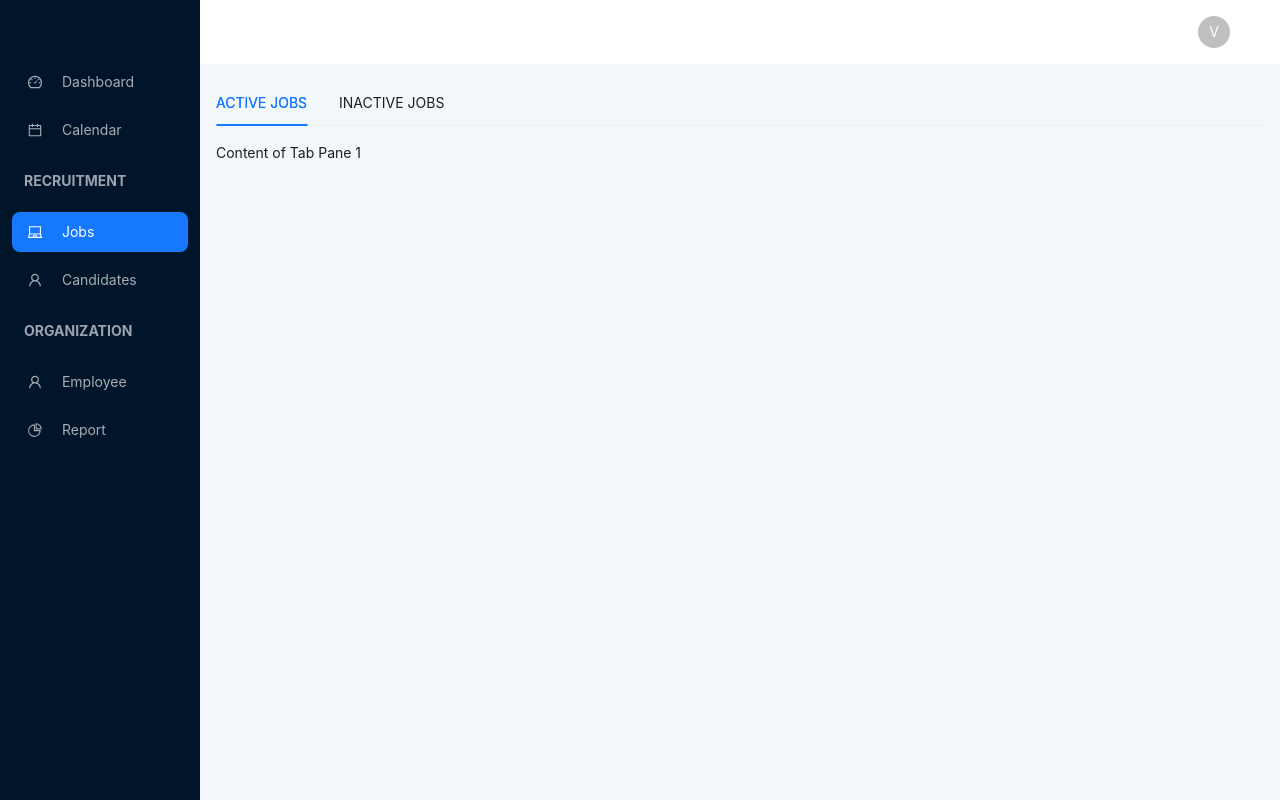
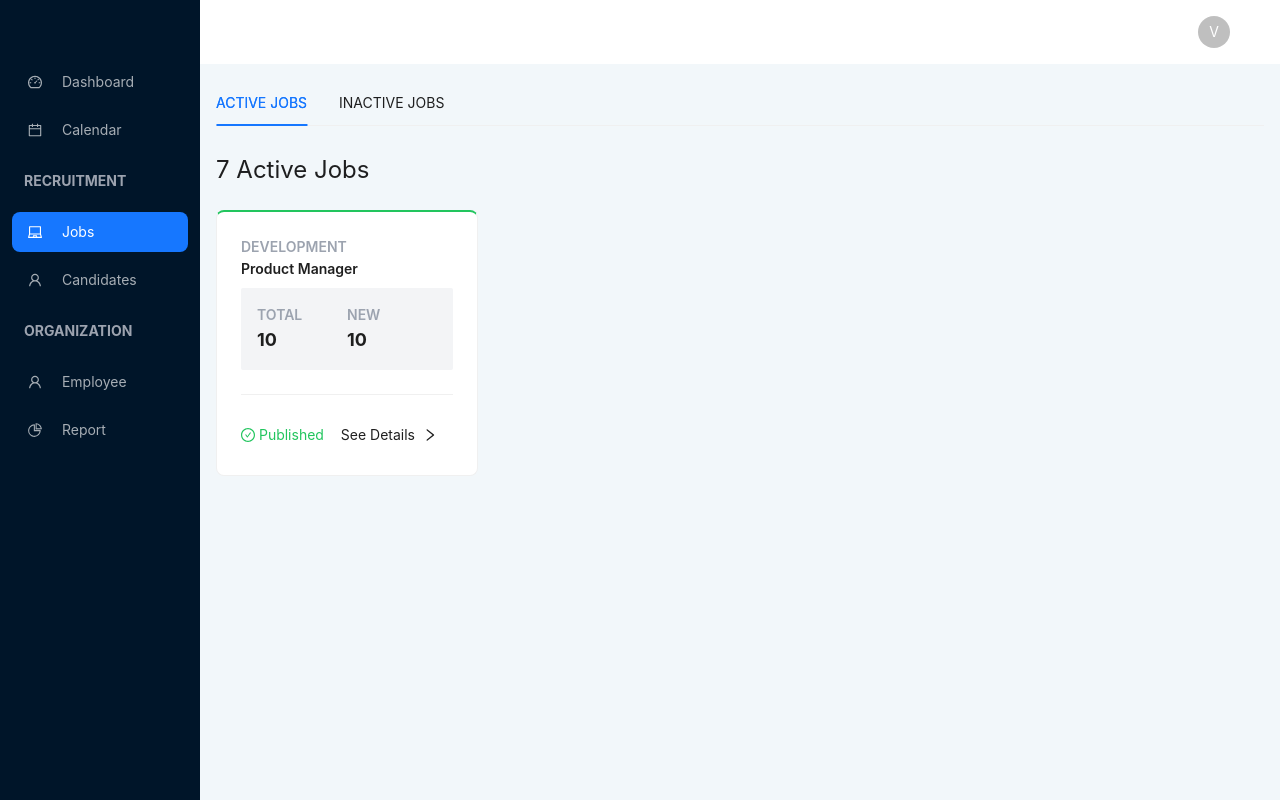
Before and after one commit to valeriandwi/hrm, a React (Create React App) app: page /jobs in a window 1280 px wide. Built offline with nearby package versions, Linux system fonts and the light colour scheme.

Commit message:
Add Dummy Active Jobs and Inactive Jobs

```diff
--- /dev/null
+++ b/src/pages/jobs/active-jobs/index.tsx
@@ -0,0 +1,44 @@
+import { CheckCircleOutlined, RightOutlined } from '@ant-design/icons'
+import { Button, Card, Col, Divider, Row, Typography } from 'antd'
+import React from 'react'
+
+const ActiveJobs : React.FC = () => {
+  return (
+    <div>
+        <Typography className='text-2xl mb-6 mt-3'>7 Active Jobs</Typography>
+        <Row>
+            <Col span={6}>
+                <Card className='border-t-2 border-t-green-500'>
+                    <Typography className='text-gray-400 font-semibold'>DEVELOPMENT</Typography>
+                    <Typography className='font-semibold'>Product Manager</Typography>
+                    <div className='my-2 p-4 bg-gray-100 rounded-sm'>
+                        <Row>
+                            <Col span={12}>
+                                <Typography className='font-semibold text-gray-400'>TOTAL</Typography>
+                                <Typography className='font-bold text-lg'>10</Typography>
+                            </Col>
+                            <Col span={12} className="border-x-red-color border-x-2">
+                                <Typography className='font-semibold text-gray-400'>NEW</Typography>
+                                <Typography className='font-bold text-lg'>10</Typography>
+                            </Col>
+                        </Row>
+                    </div>
+                    <Divider/>
+                    <div className='flex flex-row justify-between items-center'>
+                        <div>
+                            <Typography className='text-green-500'>
+                                <CheckCircleOutlined /> Published
+                            </Typography>
+                        </div>
+                        <div>
+                            <Button type='ghost'>See Details <RightOutlined /></Button>
+                        </div>
+                    </div>
+                </Card>
+            </Col>
+        </Row>
+    </div>
+  )
+}
+
+export default ActiveJobs
--- /dev/null
+++ b/src/pages/jobs/inactive-jobs/index.tsx
@@ -0,0 +1,32 @@
+import { LockOutlined, RightOutlined } from '@ant-design/icons'
+import { Button, Card, Col, Divider, Row, Typography } from 'antd'
+import React from 'react'
+
+const InactiveJobs : React.FC = () => {
+  return (
+    <div>
+        <Typography className='text-2xl mb-6 mt-3'>7 Inactive Jobs</Typography>
+        <Row>
+            <Col span={6}>
+                <Card className='border-t-2 border-t-gray-500'>
+                    <Typography className='text-gray-400 font-semibold'>DEVELOPMENT</Typography>
+                    <Typography className='font-semibold'>Product Manager</Typography>
+                    <Divider/>
+                    <div className='flex flex-row justify-between items-center'>
+                        <div>
+                            <Typography className='text-gray-500'>
+                                <LockOutlined /> Inactive
+                            </Typography>
+                        </div>
+                        <div>
+                            <Button type='ghost'>See Details <RightOutlined /></Button>
+                        </div>
+                    </div>
+                </Card>
+            </Col>
+        </Row>
+    </div>
+  )
+}
+
+export default InactiveJobs
--- a/src/pages/jobs/index.tsx
+++ b/src/pages/jobs/index.tsx
@@ -1,18 +1,20 @@
 import { Tabs, TabsProps } from 'antd'
 import React from 'react'
 import MainLayout from '../../layouts/MainLayout'
+import ActiveJobs from './active-jobs';
+import InactiveJobs from './inactive-jobs';
 
 const Jobs : React.FC = () => {
     const items: TabsProps['items'] = [
         {
           key: 'activeJobs',
           label: `ACTIVE JOBS`,
-          children: `Content of Tab Pane 1`,
+          children: <ActiveJobs/>
         },
         {
           key: 'inactiveJobs',
           label: `INACTIVE JOBS`,
-          children: `Content of Tab Pane 2`,
+          children: <InactiveJobs/>
         }
     ];
 
```
